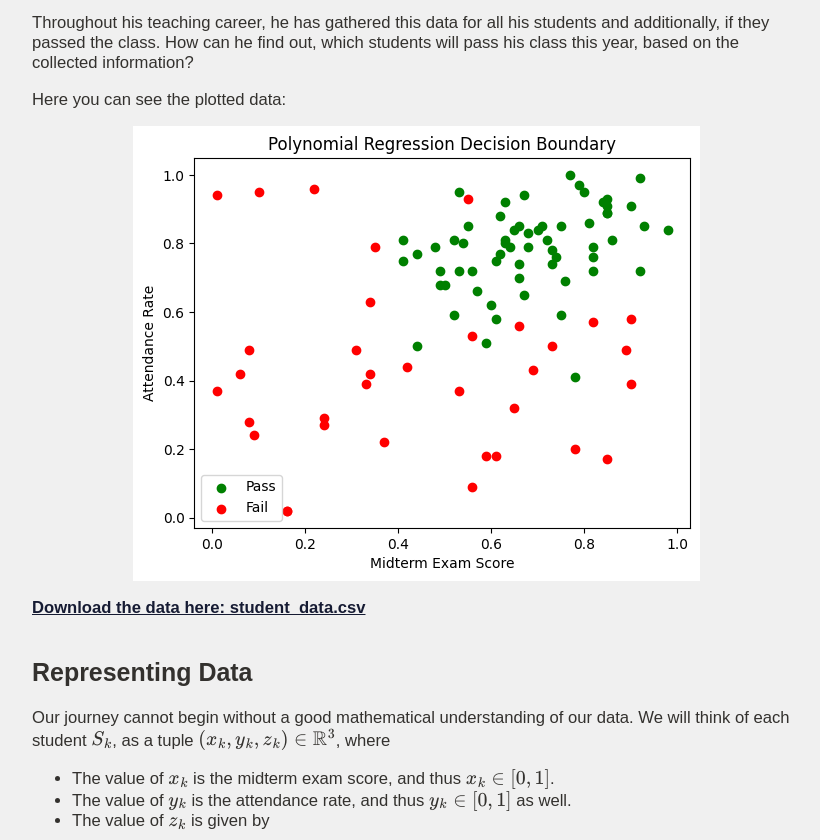
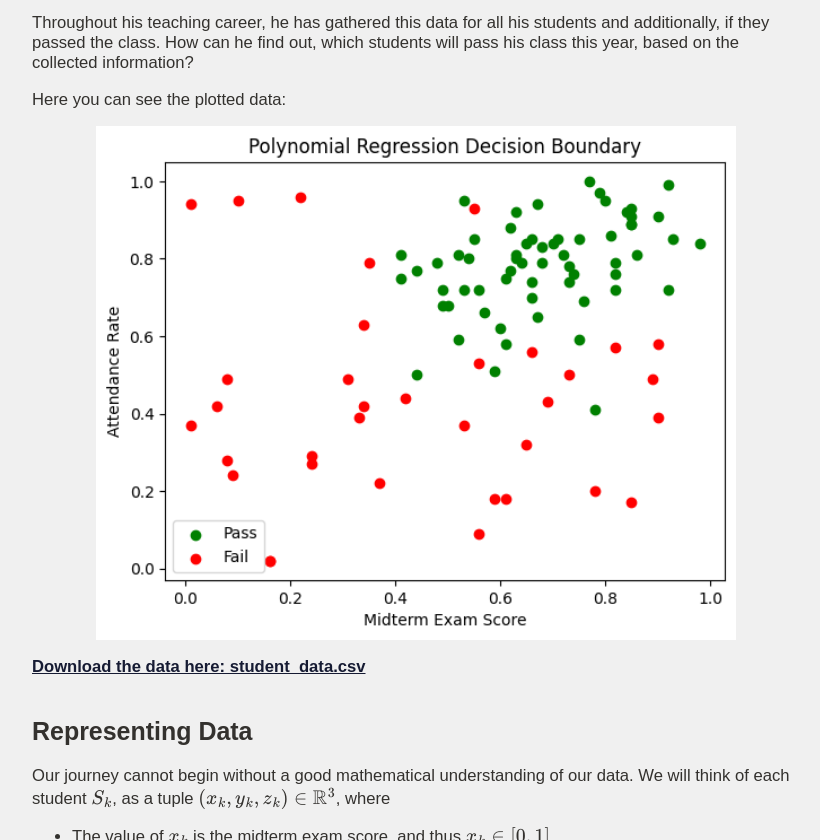
Before and after one commit to CMXIX/A-deep-dive-into-polynomial-regression-with-practical-applications, a plain HTML site: page index.html in a window 1280 px wide. Shown: the part 600-1440 px from the top of the page, without its empty margins (224-1044 px from the left). Drawn offline with nearby package versions, Linux system fonts and the light colour scheme; a web font is replaced by a local one.

Commit message:
Update styles.css

```diff
--- a/styles.css
+++ b/styles.css
@@ -49,4 +49,6 @@ ul {
   display: block;
   margin-left: auto;
   margin-right: auto;
+  width: 50vw; /* The image will take up 50% of the viewport width */
+  height: auto;
 }
```
